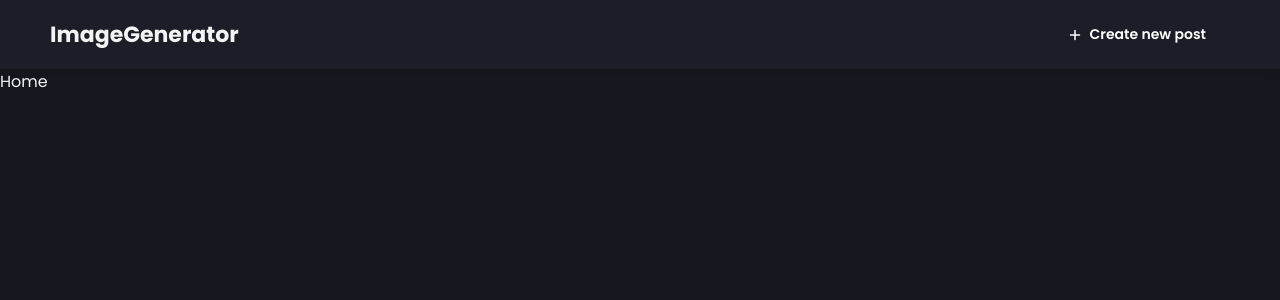
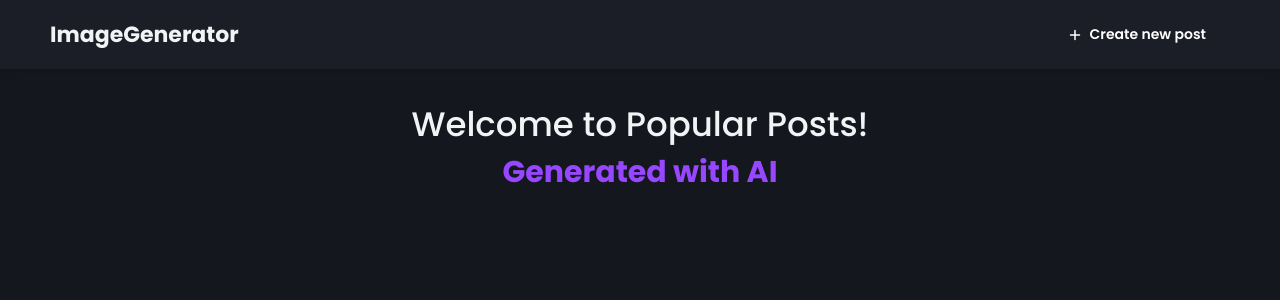
Before and after one commit to PrincyChauhan/image-generator, a React (Create React App) app in the folder client/: page / in a window 1280 px wide. Shown: the top 300 px of the page. Built offline with nearby package versions, Linux system fonts and the light colour scheme.

Commit message:
update home page

```diff
--- a/client/src/pages/Home.jsx
+++ b/client/src/pages/Home.jsx
@@ -2,11 +2,53 @@ import React from "react";
 import styled from "styled-components";
 
 const Container = styled.div`
+  padding: 30px 30px;
+  padding-bottom: 200px;
   height: 100%;
   overflow-y: scroll;
+  display: flex;
+  flex-direction: column;
+  align-items: center;
+  gap: 20px;
+  @media (max-width: 768px) {
+    padding: 6px 10px;
+  }
+  background: ${({ theme }) => theme.background};
+`;
+
+const HeadLine = styled.div`
+  font-size: 34px;
+  font-weight: 500;
+  color: ${({ theme }) => theme.text_primary};
+  display: flex;
+  align-items: center;
+  flex-direction: column;
+`;
+
+const Span = styled.div`
+  font-size: 30px;
+  font-weight: 800;
+  color: ${({ theme }) => theme.secondary};
+`;
+
+const Wrapper = styled.div`
+  width: 100%;
+  max-width: 1400px;
+  padding: 32px 0px;
+  display: flex;
+  justify-content: center;
+  align-items: center;
 `;
 
 const Home = () => {
-  return <Container>Home</Container>;
+  return (
+    <Container>
+      <HeadLine>
+        Welcome to Popular Posts!
+        <Span>Generated with AI</Span>
+      </HeadLine>
+      <Wrapper></Wrapper>
+    </Container>
+  );
 };
 export default Home;
```
